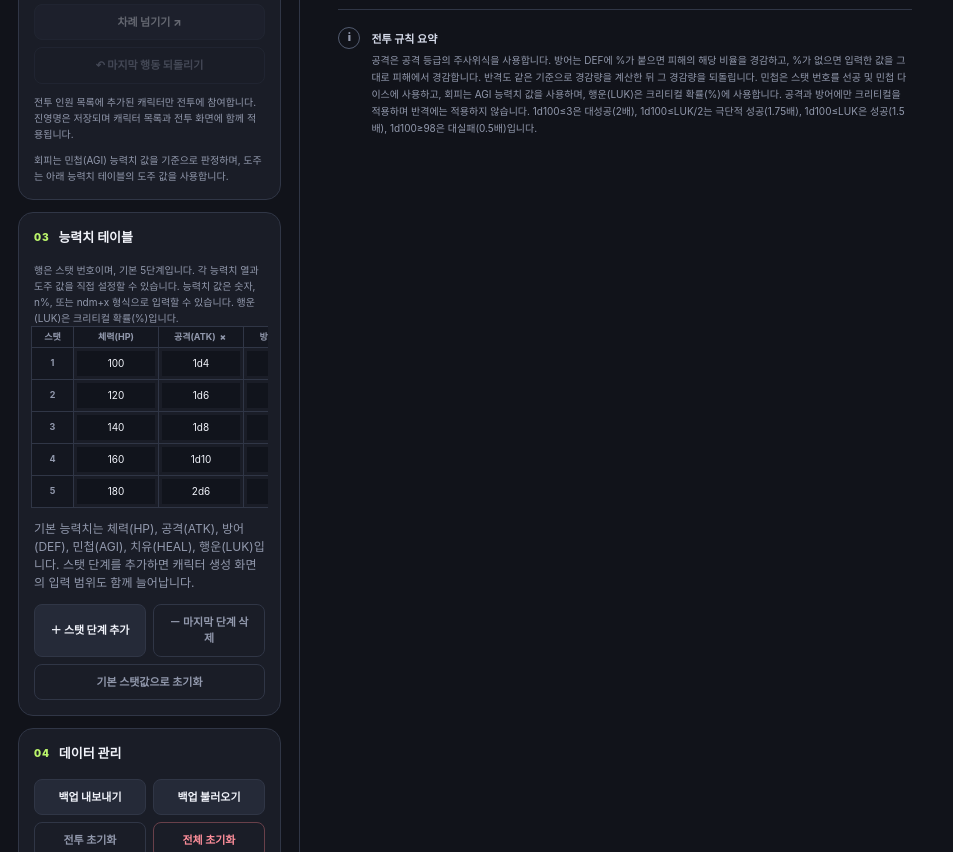
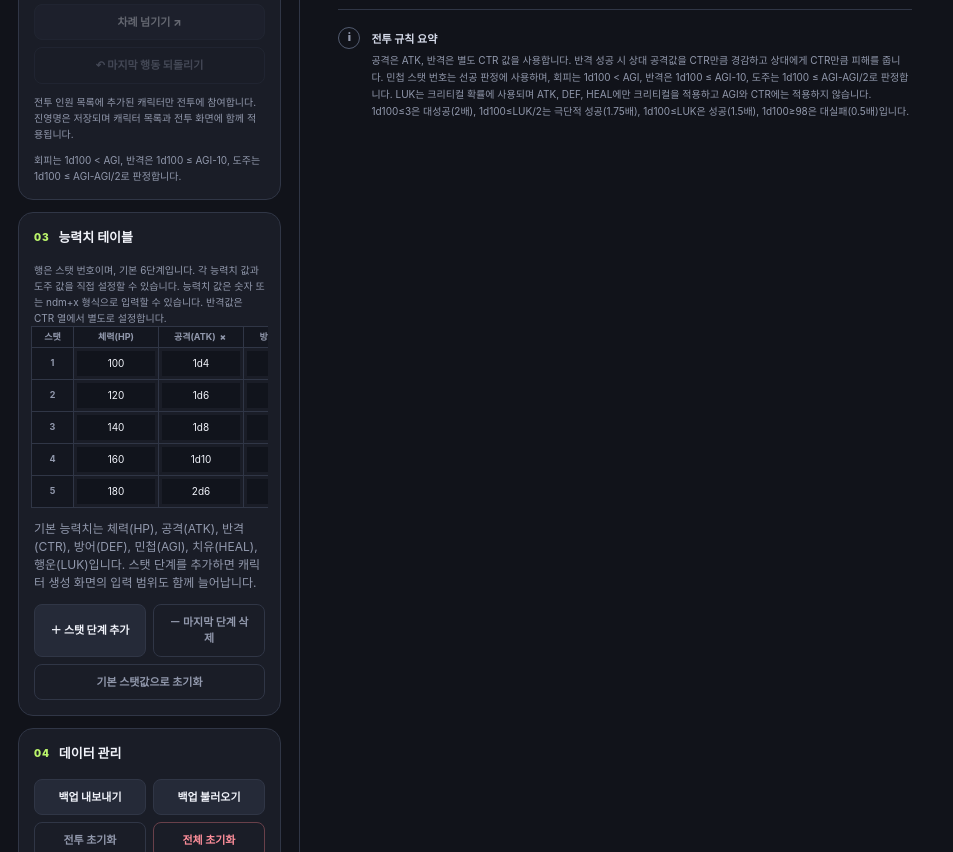
Before and after one commit to rmaekdus1234/battlesystem, a plain HTML site: page index.html in a window 1280 px wide. Shown: the part 970-1822 px from the top of the page, without its empty margins (0-953 px from the left). Drawn offline with Linux system fonts and the light colour scheme.

Commit message:
Add files via upload

```diff
--- a/index.html
+++ b/index.html
@@ -38,13 +38,13 @@
 <button id="undo" class="button button-quiet">↶ 마지막 행동 되돌리기</button>
 </div>
 <p class="helper-text">전투 인원 목록에 추가된 캐릭터만 전투에 참여합니다. 진영명은 저장되며 캐릭터 목록과 전투 화면에 함께 적용됩니다.</p>
-<p class="helper-text">회피는 민첩(AGI) 능력치 값을 기준으로 판정하며, 도주는 아래 능력치 테이블의 도주 값을 사용합니다.</p>
+<p class="helper-text">회피는 1d100 < AGI, 반격은 1d100 ≤ AGI-10, 도주는 1d100 ≤ AGI-AGI/2로 판정합니다.</p>
 </section>
 <section class="panel">
 <div class="section-heading"><span class="section-index">03</span><h2>능력치 테이블</h2></div>
-<p class="helper-text">행은 스탯 번호이며, 기본 5단계입니다. 각 능력치 열과 도주 값을 직접 설정할 수 있습니다. 능력치 값은 숫자, n%, 또는 ndm+x 형식으로 입력할 수 있습니다. 행운(LUK)은 크리티컬 확률(%)입니다.</p>
+<p class="helper-text">행은 스탯 번호이며, 기본 6단계입니다. 각 능력치 값과 도주 값을 직접 설정할 수 있습니다. 능력치 값은 숫자 또는 ndm+x 형식으로 입력할 수 있습니다. 반격값은 CTR 열에서 별도로 설정합니다.</p>
 <div class="table-scroll"><table class="stat-table"><thead id="mapping-head"></thead><tbody id="mapping-body"></tbody></table></div>
-<p class="small-note">기본 능력치는 체력(HP), 공격(ATK), 방어(DEF), 민첩(AGI), 치유(HEAL), 행운(LUK)입니다. 스탯 단계를 추가하면 캐릭터 생성 화면의 입력 범위도 함께 늘어납니다.</p>
+<p class="small-note">기본 능력치는 체력(HP), 공격(ATK), 반격(CTR), 방어(DEF), 민첩(AGI), 치유(HEAL), 행운(LUK)입니다. 스탯 단계를 추가하면 캐릭터 생성 화면의 입력 범위도 함께 늘어납니다.</p>
 <div class="button-grid"><button id="add-stat-row" class="button button-secondary">＋ 스탯 단계 추가</button><button id="remove-stat-row" class="button button-quiet">－ 마지막 단계 삭제</button></div><button id="reset-config" class="button button-quiet full-width" style="margin-top:7px">기본 스탯값으로 초기화</button>
 </section>
 <section class="panel data-panel">
@@ -63,7 +63,7 @@
 <div class="roster-toolbar"><div><h3>전투 인원 <span id="character-count" class="count-badge">0</span></h3><p>현재 전투에 참가하는 캐릭터입니다.</p></div></div>
 <div id="character-list" class="character-grid"><div class="empty-state"><div class="empty-icon">✦</div><h3>전투 인원이 없습니다</h3><p>전체 캐릭터 목록에서 참가자를 추가하세요.</p></div></div>
 <section class="rules-note"><div class="rules-icon">GM</div><div><strong>GM HP 조정</strong><p>스킬 등 프로그램 밖에서 처리한 효과를 적용할 때 전투 카드의 GM 조정 버튼으로 HP를 직접 회복하거나 차감할 수 있습니다. 이 조정은 해당 캐릭터의 턴을 소모하지 않습니다.</p></div></section>
-<section class="rules-note"><div class="rules-icon">i</div><div><strong>전투 규칙 요약</strong><p>공격은 공격 등급의 주사위식을 사용합니다. 방어는 DEF에 %가 붙으면 피해의 해당 비율을 경감하고, %가 없으면 입력한 값을 그대로 피해에서 경감합니다. 반격도 같은 기준으로 경감량을 계산한 뒤 그 경감량을 되돌립니다. 민첩은 스탯 번호를 선공 및 민첩 다이스에 사용하고, 회피는 AGI 능력치 값을 사용하며, 행운(LUK)은 크리티컬 확률(%)에 사용합니다. 공격과 방어에만 크리티컬을 적용하며 반격에는 적용하지 않습니다. 1d100≤3은 대성공(2배), 1d100≤LUK/2는 극단적 성공(1.75배), 1d100≤LUK은 성공(1.5배), 1d100≥98은 대실패(0.5배)입니다.</p></div></section>
+<section class="rules-note"><div class="rules-icon">i</div><div><strong>전투 규칙 요약</strong><p>공격은 ATK, 반격은 별도 CTR 값을 사용합니다. 반격 성공 시 상대 공격값을 CTR만큼 경감하고 상대에게 CTR만큼 피해를 줍니다. 민첩 스탯 번호는 선공 판정에 사용하며, 회피는 1d100 < AGI, 반격은 1d100 ≤ AGI-10, 도주는 1d100 ≤ AGI-AGI/2로 판정합니다. LUK는 크리티컬 확률에 사용되며 ATK, DEF, HEAL에만 크리티컬을 적용하고 AGI와 CTR에는 적용하지 않습니다.  1d100≤3은 대성공(2배), 1d100≤LUK/2는 극단적 성공(1.75배), 1d100≤LUK은 성공(1.5배), 1d100≥98은 대실패(0.5배)입니다.</p></div></section>
 </main>
 <aside class="log-sidebar"><div class="log-header"><div><p class="eyebrow">COMBAT RECORD</p><h2>전투 로그</h2></div><span id="log-count" class="count-badge">0</span></div><div class="log-tools"><button id="download-log" class="button button-secondary">TXT 추출</button><button id="copy-log" class="button button-quiet">로그 복사</button><button id="clear-log" class="button button-quiet">로그 비우기</button></div><div id="log-container" class="log-container" aria-live="polite"><div class="log-empty">전투 기록이 여기에 쌓입니다.</div></div><div class="log-footer"><span class="live-dot"></span> 브라우저에 자동 저장 중 <span id="save-indicator">저장됨</span></div></aside>
 </div><div id="toast" class="toast" role="status" aria-live="polite"></div>
```
